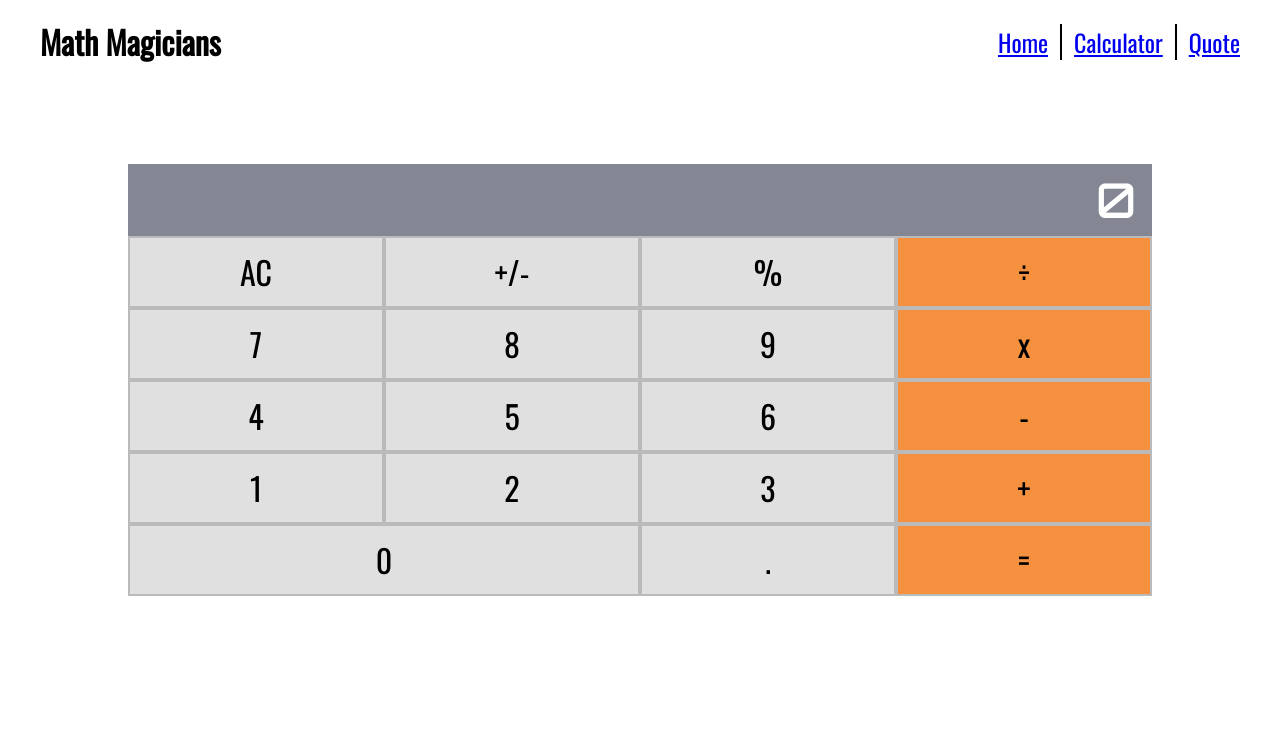
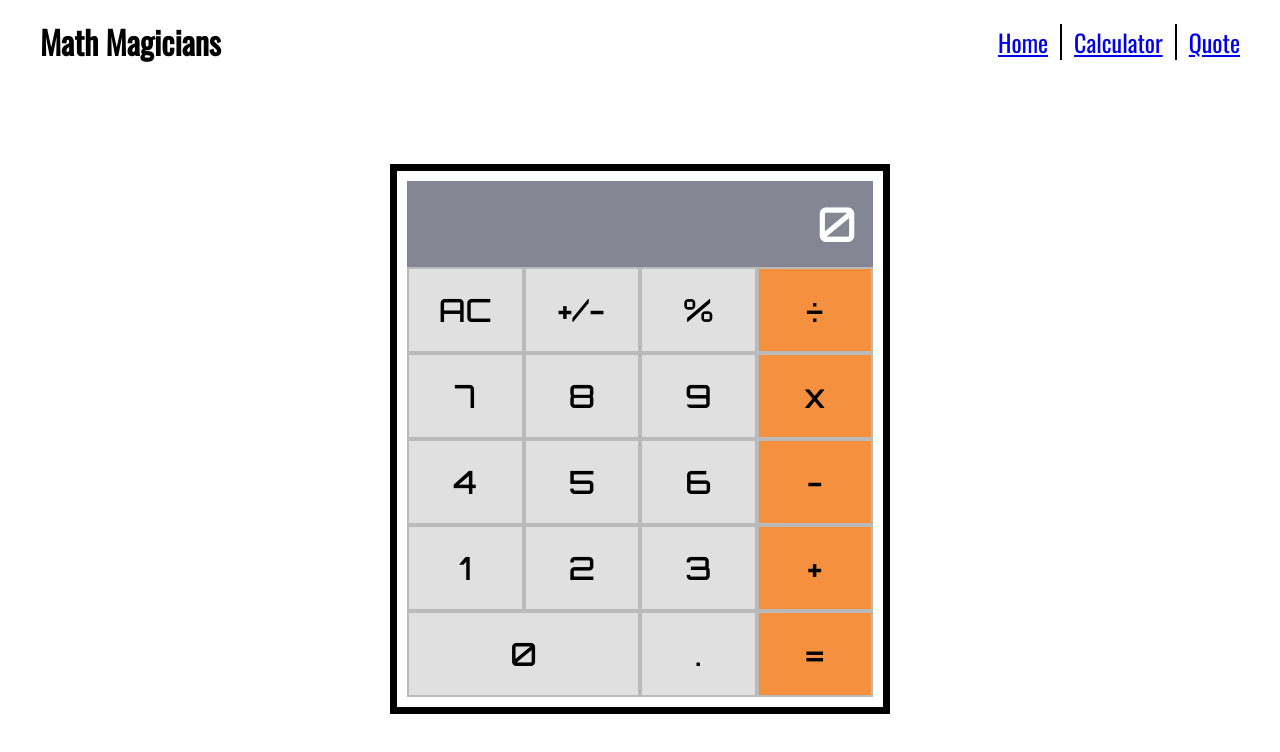
Before and after one commit to ShadyShawkat/Math-magicians, a React (Create React App) app: page /calculator in a window 1280 px wide. Shown: the top 752 px of the page. Built offline with nearby package versions, Linux system fonts and the light colour scheme.

Commit message:
Add routing

```diff
--- a/package.json
+++ b/package.json
@@ -10,6 +10,7 @@
     "prop-types": "^15.8.0",
     "react": "^17.0.2",
     "react-dom": "^17.0.2",
+    "react-router-dom": "^6.2.1",
     "react-scripts": "5.0.0",
     "web-vitals": "^2.1.2"
   },
--- a/src/App.js
+++ b/src/App.js
@@ -1,15 +1,24 @@
 import React from 'react';
-import Calculator from './components/Calculator/Calculator';
+import { BrowserRouter as Router, Routes, Route } from 'react-router-dom';
 import styles from './App.module.css';
 
 import Nav from './components/Nav/Nav';
+import Calculator from './components/Calculator/Calculator';
+import Home from './components/Home/Home';
+import Quote from './components/Quote/Quote';
 
 const App = () => (
   <>
-    <Nav />
-    <div className={styles.wrapper}>
-      <Calculator />
-    </div>
+    <Router>
+      <Nav />
+      <div className={styles.wrapper}>
+        <Routes>
+          <Route path="/" element={<Home />} />
+          <Route path="/calculator" element={<Calculator />} />
+          <Route path="/quote" element={<Quote />} />
+        </Routes>
+      </div>
+    </Router>
   </>
 );
 
--- a/src/components/Calculator/Claculator.module.css
+++ b/src/components/Calculator/Claculator.module.css
@@ -4,6 +4,13 @@
   grid-template-rows: 1fr 1fr 1fr 1fr 1fr 1fr;
   height: 100%;
   width: 100%;
+  max-width: 500px;
+  min-width: 350px;
+  min-height: 550px;
+  max-height: 75vw;
+  padding: 10px;
+  border: 7px solid black;
+  font-family: 'Orbitron', sans-serif;
 }
 
 .calculator > * {
@@ -18,5 +25,4 @@
   color: white;
   font-size: 3rem;
   padding-right: 1rem;
-  font-family: 'Orbitron', sans-serif;
 }
--- a/src/components/Nav/Nav.js
+++ b/src/components/Nav/Nav.js
@@ -1,4 +1,5 @@
 import React from 'react';
+import { Link } from 'react-router-dom';
 import styles from './Nav.module.css';
 
 const Nav = () => (
@@ -6,13 +7,13 @@
     <h1>Math Magicians</h1>
     <ul className={styles['nav-links']}>
       <li>
-        <a href="/">Home</a>
+        <Link to="/">Home</Link>
       </li>
       <li>
-        <a href="/calculator">Calculator</a>
+        <Link to="/calculator">Calculator</Link>
       </li>
       <li>
-        <a href="/quote">Quote</a>
+        <Link to="/quote">Quote</Link>
       </li>
     </ul>
   </nav>
```
Also changed, not shown: 1 other file (tests, documents, lock files or other folders).
